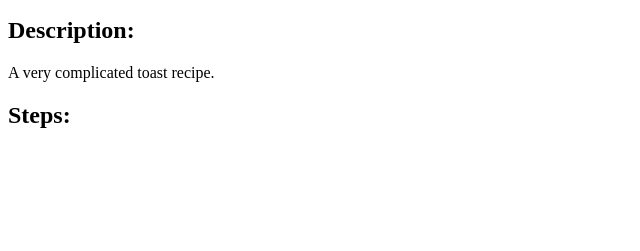
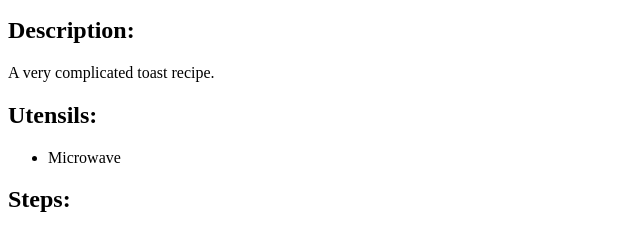
Before and after one commit to JamesGJ5-Learning-To-Code/odin-recipes, a plain HTML site: page recipes/toast.html in a window 1280 px wide. Shown: the part 101-352 px from the top of the page, without its empty margins (0-640 px from the left). Drawn offline with Linux system fonts and the light colour scheme.

Commit message:
Write a utensils list

```diff
--- a/recipes/toast.html
+++ b/recipes/toast.html
@@ -10,14 +10,9 @@
             alt="Photo of toast from collinsdictionary.com">
             <h2>Description:</h2>
                 <p>A very complicated toast recipe.</p>
-            <!-- <h2>Utensils:</h2>
+            <h2>Utensils:</h2>
                 <ul>
-                    <!-- <li>Wok</li>
-                    <li>Wooden spoon/other piece of cutlery that won't
-                        degrade your wok's non-stick coating
-                    </li>
-                    <li>Knife</li>
-                    <li>Egg whisk/fork</li> -->
+                    <li>Microwave</li>
                 </ul>
             <!-- <h2>Ingredients (2 Meals):</h2> -->
                 <ul>
```
